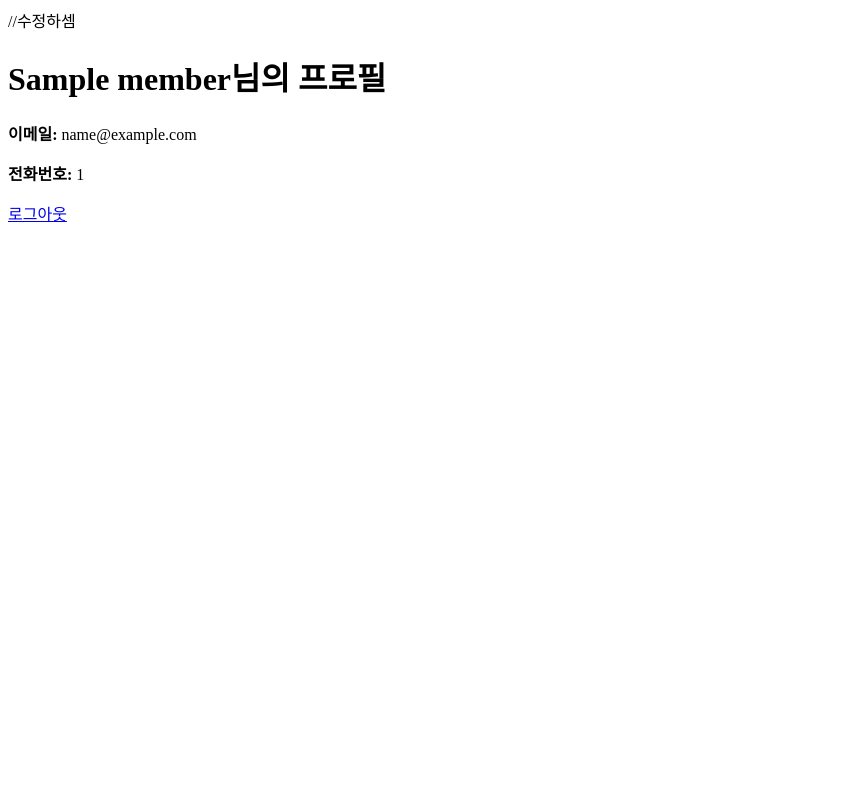
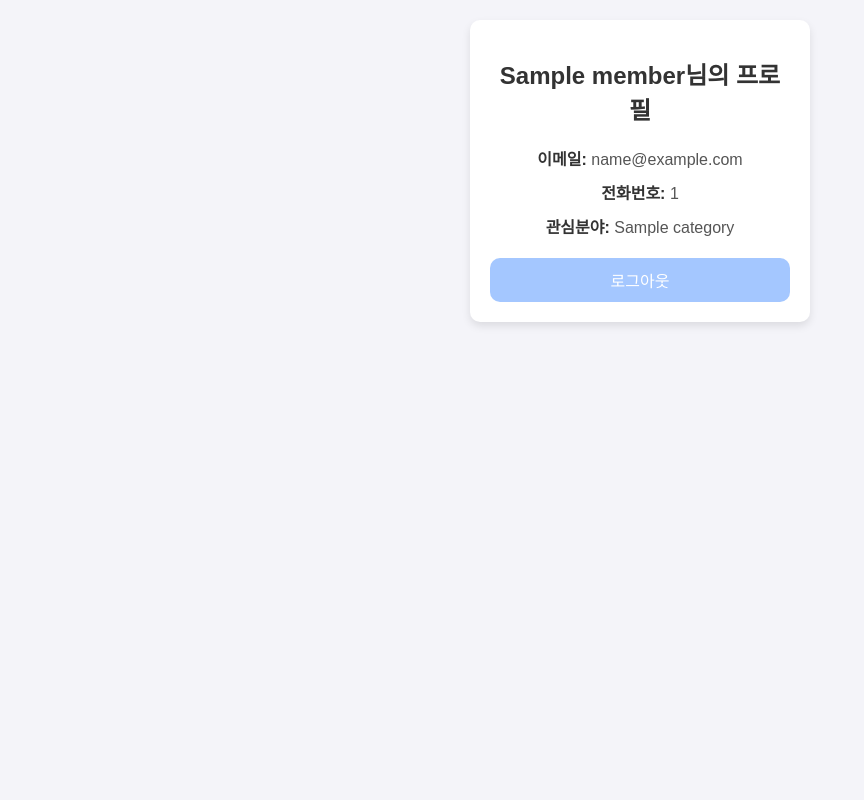
Before and after one commit to seouchoi/SoftDevelop, a Flask app: page /profil in a window 1280 px wide. Shown: the whole page, without its empty margins (0-864 px from the left). Run offline with Flask 3, Linux system fonts and the light colour scheme; the visitor is signed in with stand-in values (Sample User, id 1); a database or web service that is not in the repository returns one stand-in record (values such as "Sample title").

Commit message:
12/02 13:55 권지원

```diff
--- a/front/templates/logout_homepage.html
+++ b/front/templates/logout_homepage.html
@@ -230,7 +230,7 @@
         <div class="button-container">
 
             <form action="/category" method="POST">
-                <input type="hidden" name="category_name" value="기계/제조">
+                <input type="hidden" name="category_name" value="3">
                 <button type="submit" class="category-button" >기계/제조</button>
             </form>
             <form action="/category" method="POST">
--- a/front/templates/profil_page.html
+++ b/front/templates/profil_page.html
@@ -1,15 +1,71 @@
-//수정하셈
 <!DOCTYPE html>
 <html lang="ko">
 <head>
     <meta charset="UTF-8">
+    <meta http-equiv="X-UA-Compatible" content="IE=edge">
+    <meta name="viewport" content="width=device-width, initial-scale=1.0">
     <title>프로필 페이지</title>
+    <style>
+        body {
+            font-family: Arial, sans-serif;
+            background-color: #f4f4f9;
+            margin: 0;
+            padding: 0;
+            display: flex;
+            justify-content: center;
+            align-items: flex-start;
+            height: 100vh;
+        }
+        .profile-container {
+            width: 300px;
+            padding: 20px;
+            background-color: #fff;
+            border-radius: 10px;
+            box-shadow: 0 4px 8px rgba(0, 0, 0, 0.1);
+            text-align: center;
+            position: absolute;
+            top: 20px;
+        }
+        .profile-container h1 {
+            font-size: 24px;
+            color: #333;
+            margin-bottom: 20px;
+        }
+        .profile-container p {
+            font-size: 16px;
+            margin: 10px 0;
+            color: #555;
+        }
+        .profile-container strong {
+            font-weight: bold;
+            color: #333;
+        }
+        .logout-btn {
+            display: block;
+            width: 100%;
+            margin-top: 20px;
+            padding: 10px 0;
+            font-size: 16px;
+            border: none;
+            border-radius: 10px;
+            background-color: rgb(164, 199, 255);
+            color: #fff;
+            cursor: pointer;
+            text-decoration: none;
+            text-align: center;
+        }
+        .logout-btn:hover {
+            background-color: rgb(61, 135, 255);
+        }
+    </style>
 </head>
 <body>
-    <h1>{{ user.member_name }}님의 프로필</h1>
-    <p><strong>이메일:</strong> {{ user.member_email }}</p>
-    <p><strong>전화번호:</strong> {{ user.member_phone_number }}</p>
-
-    <a href="{{ url_for('logout.logout') }}">로그아웃</a>
+    <div class="profile-container">
+        <h1>{{ user.member_name }}님의 프로필</h1>
+        <p><strong>이메일:</strong> {{ user.member_email }}</p>
+        <p><strong>전화번호:</strong> {{ user.member_phone_number }}</p>
+        <p><strong>관심분야:</strong> {{ user.category }}</p>
+        <a href="{{ url_for('logout.logout') }}" class="logout-btn">로그아웃</a>
+    </div>
 </body>
 </html>
```
